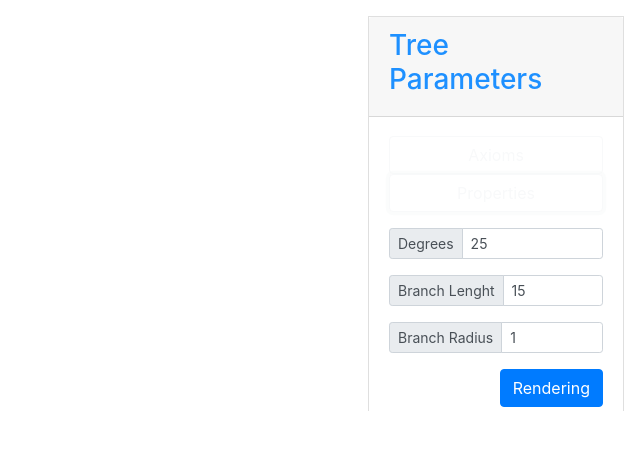
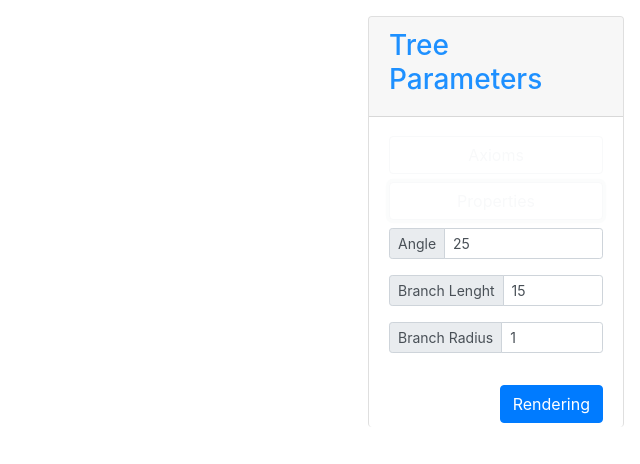
Before and after one commit to FrancescoGradi/L-System-Trees, a plain HTML site: page index.html in a window 1280 px wide. Both pictures are taken after a click on the button "Properties". Shown: the whole page, without its empty margins (640-1280 px from the left). Drawn offline with nearby package versions, Linux system fonts and the light colour scheme.

Commit message:
Grafica migliorata

```diff
--- a/index.html
+++ b/index.html
@@ -50,7 +50,7 @@
 	<body>
 		<div class="gui-container accordion" id="accordionExample">
 
-			<div class="card bg-transparent">
+			<div class="card bg-transparent rounded">
 
 				<div class="card-header">
 					<h3 class="title">Tree Parameters</h3>
@@ -62,6 +62,8 @@
 						<button class="btn btn-outline-light normal-button" type="button" data-toggle="collapse" data-target="#collapseOne" aria-expanded="true" aria-controls="collapseOne">
 							Axioms
 						</button>
+
+						<div class="content">
 							<div id="collapseOne" class="collapse" aria-labelledby="headingOne" data-parent="#accordionExample">
 								<div class="input-group input-group-sm mb-3">
 									<div class="input-group-prepend">
@@ -78,15 +80,18 @@
 								</div>
 							</div>
 						</div>
+					</div>
 
 					<div class="spacing">
 						<button class="btn btn-outline-light normal-button" type="button" data-toggle="collapse" data-target="#collapseTwo" aria-expanded="true" aria-controls="collapseTwo">
 							Properties
 						</button>
+
+						<div class="content">
 							<div id="collapseTwo" class="collapse" aria-labelledby="headingTwo" data-parent="#accordionExample">
 								<div class="input-group input-group-sm mb-3">
 									<div class="input-group-prepend">
-									<span class="input-group-text">Degrees</span>
+										<span class="input-group-text">Angle</span>
 									</div>
 									<input id="degrees" type="number" class="form-control" aria-label="Small" aria-describedby="inputGroup-sizing-sm" value="25">
 								</div>
@@ -103,6 +108,7 @@
 										<span class="input-group-text">Branch Radius</span>
 									</div>
 									<input id="radius" type="number" class="form-control" aria-label="Small" aria-describedby="inputGroup-sizing-sm" value="1">
+								</div>
 							</div>
 						</div>
 					</div>
--- a/styles/main.css
+++ b/styles/main.css
@@ -13,10 +13,9 @@ h3 {
   width: 100%;
 }
 
-.collapse {
-  position: relative;
-  top: 1em;
-  bottom: 1em;
+.content {
+  margin-top: 0.5em;
+  margin-bottom: 0.5em;
 }
 
 .dropdown-menu-left {
```
Lines whose indentation alone changed are shown as unchanged.
